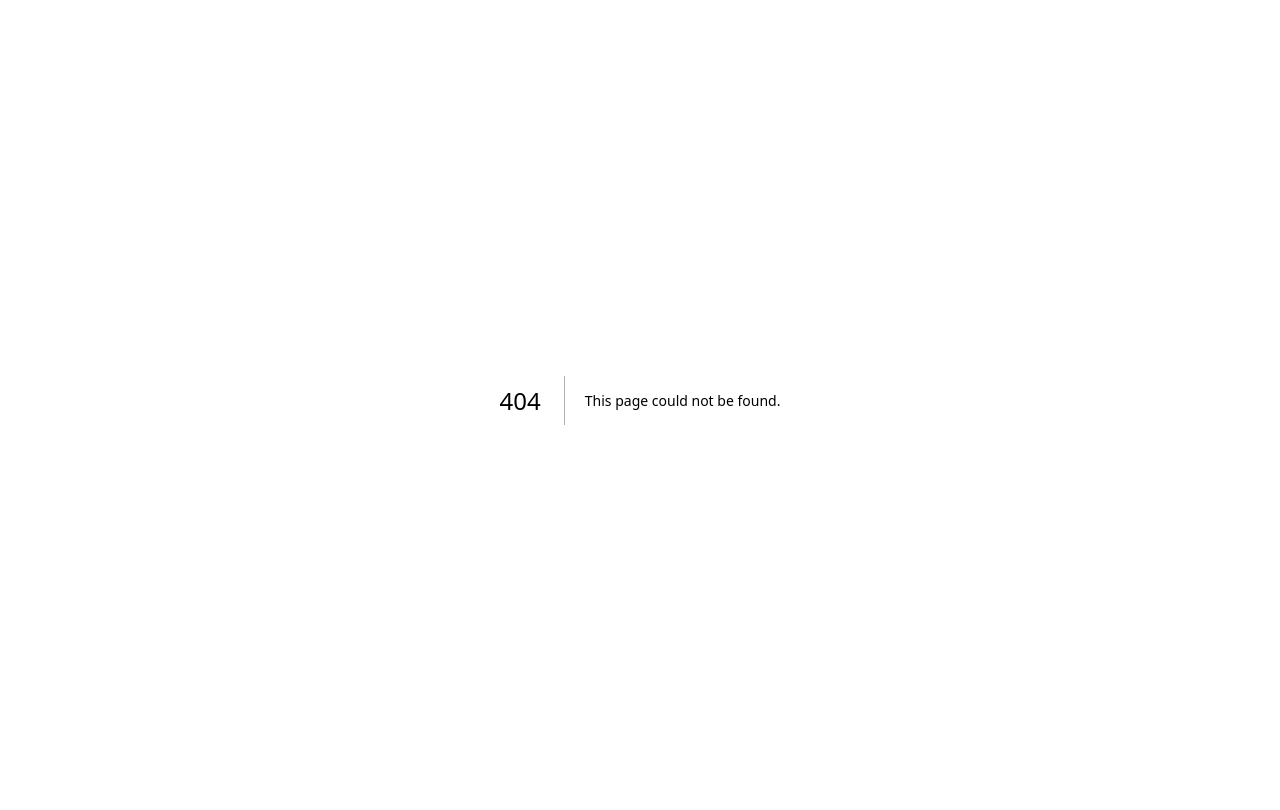
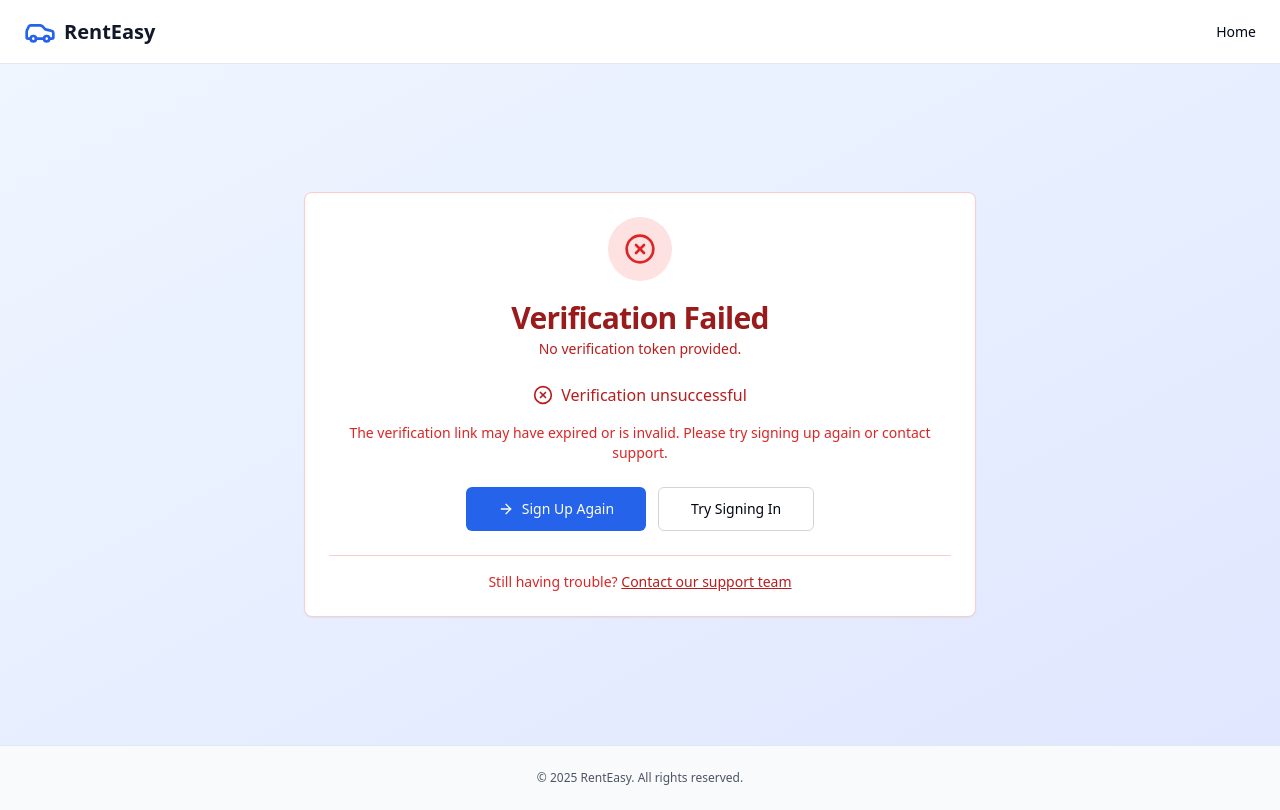
Before and after one commit to Olujare-Dada/Vehicle-Rental-Frontend, a Next.js app: page /user/verifyEmail in a window 1280 px wide. Before the commit this address had no page. Built offline with nearby package versions, Linux system fonts and the light colour scheme.

Commit message:
Add readme for frontend and reconfigure verfiyEmail page

```diff
--- /dev/null
+++ b/app/user/verifyEmail/page.tsx
@@ -0,0 +1,226 @@
+'use client'
+
+import React, { useEffect, useState } from "react"
+import { Button } from "@/components/ui/button"
+import { Card, CardContent, CardDescription, CardHeader, CardTitle } from "@/components/ui/card"
+import { Car, CheckCircle, XCircle, ArrowRight, Mail, Loader2 } from "lucide-react"
+import Link from "next/link"
+import { useSearchParams, useRouter } from "next/navigation"
+import { API_ENDPOINTS } from "@/lib/config"
+
+export default function VerifyEmailPage() {
+  const searchParams = useSearchParams()
+  const router = useRouter()
+  const [verificationStatus, setVerificationStatus] = useState<'loading' | 'success' | 'error'>('loading')
+  const [message, setMessage] = useState('')
+  const token = searchParams.get('token')
+
+  useEffect(() => {
+    if (!token) {
+      setVerificationStatus('error')
+      setMessage('No verification token provided.')
+      return
+    }
+
+    const verifyEmail = async () => {
+      try {
+        // The backend expects a GET request with token as query parameter
+        const response = await fetch(`${API_ENDPOINTS.verifyEmail}?token=${token}`, {
+          method: 'GET',
+          redirect: 'manual', // Don't follow redirects automatically
+        })
+
+        if (response.status === 302) {
+          // Backend redirected successfully - check the Location header
+          const location = response.headers.get('Location')
+          if (location && location.includes('status=success')) {
+            setVerificationStatus('success')
+            setMessage('Your email has been successfully verified!')
+          } else if (location && location.includes('status=error')) {
+            setVerificationStatus('error')
+            const urlParams = new URLSearchParams(location.split('?')[1])
+            setMessage(urlParams.get('message') || 'Email verification failed.')
+          } else {
+            setVerificationStatus('success')
+            setMessage('Your email has been successfully verified!')
+          }
+        } else if (response.ok) {
+          setVerificationStatus('success')
+          setMessage('Your email has been successfully verified!')
+        } else {
+          const errorData = await response.json().catch(() => ({}))
+          setVerificationStatus('error')
+          setMessage(errorData.error || 'Email verification failed. Please try again.')
+        }
+      } catch (error) {
+        setVerificationStatus('error')
+        setMessage('Network error. Please check your connection and try again.')
+      }
+    }
+
+    verifyEmail()
+  }, [token])
+
+  const renderContent = () => {
+    switch (verificationStatus) {
+      case 'loading':
+        return (
+          <Card className="border-blue-200 bg-blue-50/50">
+            <CardHeader>
+              <div className="mx-auto mb-4 flex h-16 w-16 items-center justify-center rounded-full bg-blue-100">
+                <Loader2 className="h-8 w-8 text-blue-600 animate-spin" />
+              </div>
+              <CardTitle className="text-3xl text-blue-800">Verifying Your Email</CardTitle>
+              <CardDescription className="text-lg text-blue-700">
+                Please wait while we verify your email address...
+              </CardDescription>
+            </CardHeader>
+            <CardContent className="text-center">
+              <p className="text-sm text-blue-600">
+                This should only take a moment.
+              </p>
+            </CardContent>
+          </Card>
+        )
+
+      case 'success':
+        return (
+          <Card className="border-green-200 bg-green-50/50">
+            <CardHeader>
+              <div className="mx-auto mb-4 flex h-16 w-16 items-center justify-center rounded-full bg-green-100">
+                <CheckCircle className="h-8 w-8 text-green-600" />
+              </div>
+              <CardTitle className="text-3xl text-green-800">Email Verified!</CardTitle>
+              <CardDescription className="text-lg text-green-700">
+                Your email address has been successfully verified. Your account is now active and ready to use.
+              </CardDescription>
+            </CardHeader>
+            <CardContent className="space-y-6">
+              <div className="space-y-4">
+                <div className="flex items-center justify-center gap-2 text-green-700">
+                  <Mail className="h-5 w-5" />
+                  <span className="font-medium">Email verification completed</span>
+                </div>
+                <p className="text-sm text-green-600">
+                  You can now access all features of your RentEasy account, including booking vehicles and managing your rentals.
+                </p>
+              </div>
+
+              <div className="flex flex-col gap-3 sm:flex-row sm:justify-center">
+                <Link href="/signin">
+                  <Button size="lg" className="w-full sm:w-auto">
+                    <ArrowRight className="mr-2 h-4 w-4" />
+                    Sign In
+                  </Button>
+                </Link>
+                <Link href="/fleet">
+                  <Button variant="outline" size="lg" className="w-full sm:w-auto">
+                    <Car className="mr-2 h-4 w-4" />
+                    Browse Vehicles
+                  </Button>
+                </Link>
+              </div>
+
+              <div className="pt-4 border-t border-green-200">
+                <p className="text-sm text-green-600">
+                  Need help?{" "}
+                  <Link href="#" className="font-medium text-green-700 hover:text-green-800 underline">
+                    Contact our support team
+                  </Link>
+                </p>
+              </div>
+            </CardContent>
+          </Card>
+        )
+
+      case 'error':
+        return (
+          <Card className="border-red-200 bg-red-50/50">
+            <CardHeader>
+              <div className="mx-auto mb-4 flex h-16 w-16 items-center justify-center rounded-full bg-red-100">
+                <XCircle className="h-8 w-8 text-red-600" />
+              </div>
+              <CardTitle className="text-3xl text-red-800">Verification Failed</CardTitle>
+              <CardDescription className="text-lg text-red-700">
+                {message}
+              </CardDescription>
+            </CardHeader>
+            <CardContent className="space-y-6">
+              <div className="space-y-4">
+                <div className="flex items-center justify-center gap-2 text-red-700">
+                  <XCircle className="h-5 w-5" />
+                  <span className="font-medium">Verification unsuccessful</span>
+                </div>
+                <p className="text-sm text-red-600">
+                  The verification link may have expired or is invalid. Please try signing up again or contact support.
+                </p>
+              </div>
+
+              <div className="flex flex-col gap-3 sm:flex-row sm:justify-center">
+                <Link href="/signup">
+                  <Button size="lg" className="w-full sm:w-auto">
+                    <ArrowRight className="mr-2 h-4 w-4" />
+                    Sign Up Again
+                  </Button>
+                </Link>
+                <Link href="/signin">
+                  <Button variant="outline" size="lg" className="w-full sm:w-auto">
+                    Try Signing In
+                  </Button>
+                </Link>
+              </div>
+
+              <div className="pt-4 border-t border-red-200">
+                <p className="text-sm text-red-600">
+                  Still having trouble?{" "}
+                  <Link href="#" className="font-medium text-red-700 hover:text-red-800 underline">
+                    Contact our support team
+                  </Link>
+                </p>
+              </div>
+            </CardContent>
+          </Card>
+        )
+
+      default:
+        return null
+    }
+  }
+
+  return (
+    <div className="flex flex-col min-h-screen">
+      {/* Header */}
+      <header className="px-4 lg:px-6 h-16 flex items-center border-b bg-white sticky top-0 z-50">
+        <Link href="/" className="flex items-center justify-center">
+          <Car className="h-8 w-8 text-blue-600" />
+          <span className="ml-2 text-xl font-bold text-gray-900">RentEasy</span>
+        </Link>
+        <nav className="ml-auto flex gap-4 sm:gap-6">
+          <Link href="/" className="text-sm font-medium hover:text-blue-600 transition-colors">
+            Home
+          </Link>
+        </nav>
+      </header>
+
+      <main className="flex-1">
+        {/* Verification Result Section */}
+        <section className="w-full py-12 md:py-24 lg:py-32 bg-gradient-to-br from-blue-50 to-indigo-100">
+          <div className="container px-4 md:px-6">
+            <div className="mx-auto max-w-2xl text-center">
+              {renderContent()}
+            </div>
+          </div>
+        </section>
+      </main>
+
+      {/* Footer */}
+      <footer className="flex flex-col gap-2 sm:flex-row py-6 w-full shrink-0 items-center px-4 md:px-6 border-t bg-gray-50">
+        <div className="container text-center">
+          <p className="text-xs text-gray-600">
+            © {new Date().getFullYear()} RentEasy. All rights reserved.
+          </p>
+        </div>
+      </footer>
+    </div>
+  )
+}
```
Also changed, not shown: 1 other file (tests, documents, lock files or other folders).
